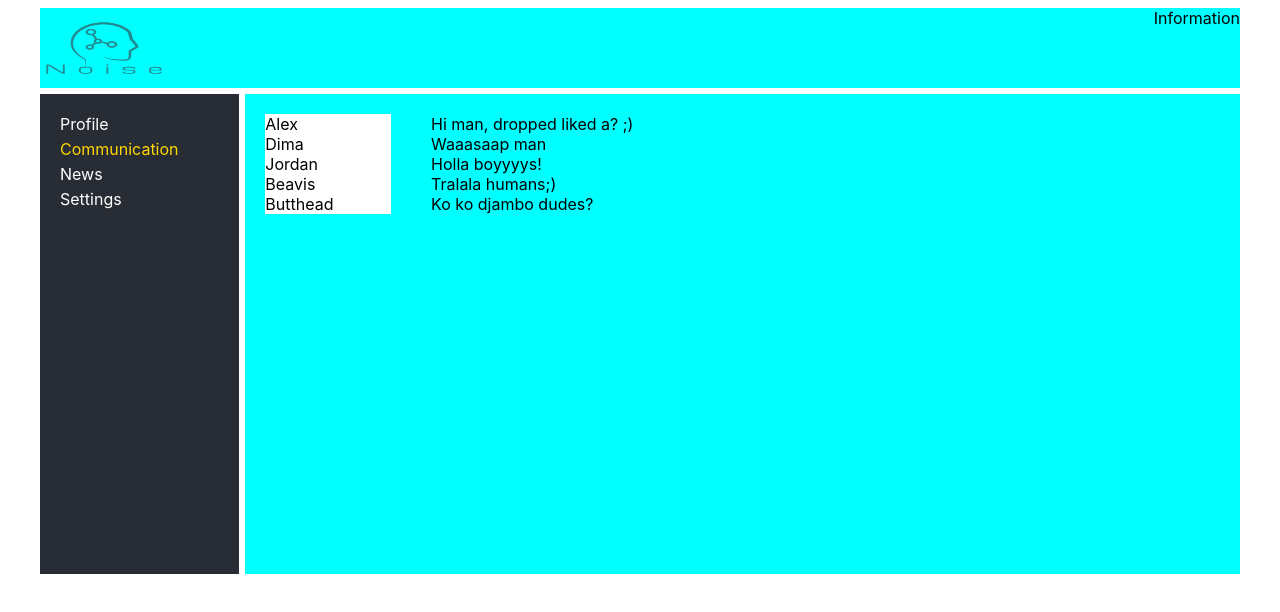
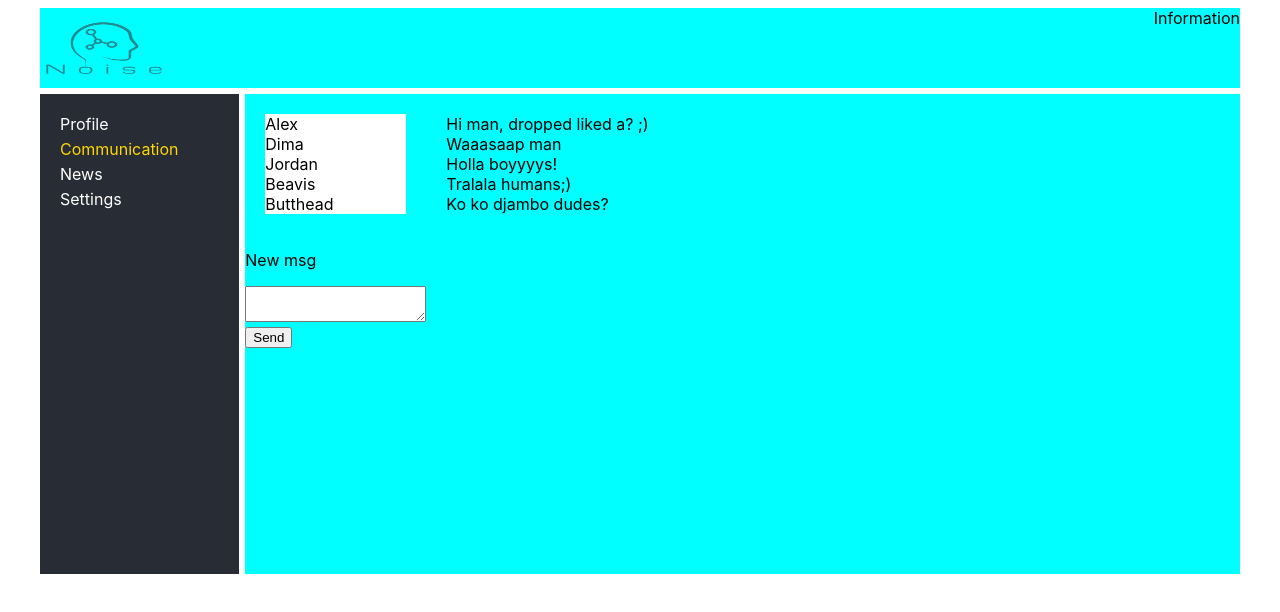
Before and after one commit to alexeykiruhin/noise, a React (Create React App) app: page /communication in a window 1280 px wide. Shown: the top 612 px of the page. Built offline with nearby package versions, Linux system fonts and the light colour scheme.

Commit message:
fck my brain, not work subscribe - observer dont work textarea changeValue

```diff
--- a/src/components/App.jsx
+++ b/src/components/App.jsx
@@ -5,44 +5,43 @@ import Profile from './Profile/Profile';
 import News from './News/News';
 import Settings from './Settings/Settings';
 import './App.css';
-import { Route, BrowserRouter } from 'react-router-dom';
+import { Route } from 'react-router-dom';
 import Communication from "./Communication/Communication";
 
 class App extends Component {
     constructor(props) {
         super(props);
-        this.messages = props.AppState.messages;
-        console.log(this.messages);
-        this.names = props.AppState.names;
-        this.posts = props.AppState.posts;
+        this.profilePage = props.state.profilePage;
+        this.communication = props.state.communication;
+        this.addPost = props.addPost;
+        this.changeValue = props.changeValue;
     }
 
     render() {
         return (
-            <BrowserRouter>
             <div className="app-wrapper">
                 <Header/>
                 <Navbar/>
                 <div className="app-wrapper-content">
+
                     <Route
                         exact
                         path='/profile'
-                            render={(props) => <Profile {...props} posts={this.posts}/>}
+                        render={(props) => <Profile {...props} profilePage={this.profilePage} addPost={this.addPost} changeValue={this.changeValue} />}
                     />
-                        <Route
-                            exact
-                            path='/'
-                            render={(props) => <Profile {...props} posts={this.posts}/>}
-                        />
+                    {/*<Route*/}
+                    {/*    exact*/}
+                    {/*    path='/'*/}
+                    {/*    render={(props) => <Profile {...props} profilePage={this.profilePage} addPost={this.addPost} changeValue={this.changeValue} />}*/}
+                    {/*/>*/}
                     <Route
                         path='/communication'
-                            render={(props) => <Communication {...props} messages={this.messages} names={this.names} />}
+                        render={(props) => <Communication {...props} communication={this.communication} />}
                     />
                     <Route exact path='/news' component={News}/>
                     <Route exact path='/settings' component={Settings}/>
                 </div>
             </div>
-            </BrowserRouter>
         );
     }
 }
--- a/src/components/Communication/Communication.jsx
+++ b/src/components/Communication/Communication.jsx
@@ -7,8 +7,14 @@ import Messages from "./Messages/Messages";
 class Communication extends Component {
     constructor(props) {
         super(props);
-        this.messages = props.messages;
-        this.names = props.names;
+        this.messages = props.communication.messages;
+        this.names = props.communication.names;
+        this.handleNewMsg = this.handleNewMsg.bind(this);
+    }
+
+    handleNewMsg() {
+        let text =
+            alert('hi');
     }
 
     render() {
@@ -16,6 +22,12 @@ class Communication extends Component {
             <div className={css.communication}>
                 <Dialogs names={this.names}/>
                 <Messages messages={this.messages}/>
+                <div className={css.newMsg}>
+                    <p>New msg</p>
+                    <textarea> </textarea>
+                    <br/>
+                    <button onClick={this.handleNewMsg}>Send</button>
+                </div>
             </div>
         );
     }
--- a/src/components/Communication/Communication.module.css
+++ b/src/components/Communication/Communication.module.css
@@ -2,3 +2,7 @@
     display: grid;
     grid-template-columns: 2fr 10fr;
 }
+
+.newMsg {
+
+}
--- a/src/components/Profile/MyPosts/MyPosts.jsx
+++ b/src/components/Profile/MyPosts/MyPosts.jsx
@@ -1,26 +1,40 @@
 import React, {Component} from 'react';
 import css from './MyPosts.module.css';
 import Post from "./Post/Post";
-import Dialog from "../../Communication/Dialogs/Dialog/Dialog";
-import Message from "../../Communication/Messages/Message/Message";
 
 
 class MyPosts extends Component {
     constructor(props) {
         super(props);
-        this.posts = props.posts;
+        this.posts = props.profilePage.posts;
+        this.value = props.profilePage.value;
+        this.addPost = props.addPost;
+        this.changeValue = props.changeValue;
+        this.handleChange = this.handleChange.bind(this);
+        this.handleAddPost = this.handleAddPost.bind(this);
+    }
+
+
+    handleAddPost() {
+        this.addPost();
+    }
+
+
+    handleChange(e) {
+        let text = e.target.value;
+        this.changeValue(text);
     }
 
     render() {
-        const listPost = this.posts.map(post => <Post msg={post} id={this.posts.indexOf(post)}/>);
+        const listPost = this.posts.map(post => <Post msg={post.text} id={post.id} />);
         return (
             <div className={css.postWrapper}>
                 <h3>My posts</h3>
                 <div className={css.newPost}>
                     <p>New post</p>
-                    <textarea> </textarea>
+                    <textarea value={this.value} onChange={this.handleChange} />
                     <br/>
-                    <button>Post</button>
+                    <button onClick={this.handleAddPost}>Post</button>
                 </div>
                 <div className={css.posts}>
                     {listPost}
--- a/src/components/Profile/Profile.jsx
+++ b/src/components/Profile/Profile.jsx
@@ -6,14 +6,16 @@ import ProfileInfo from "./ProfileInfo/ProfileInfo";
 class Profile extends Component {
     constructor(props) {
         super(props);
-        this.posts = props.posts;
+        this.profilePage = props.profilePage;
+        this.addPost = props.addPost;
+        this.changeValue = props.changeValue;
     }
 
     render() {
         return (
             <div className={css.profile}>
-                <ProfileInfo/>
-                <MyPosts posts={this.posts}/>
+                <ProfileInfo />
+                <MyPosts profilePage={this.profilePage} addPost={this.addPost} changeValue={this.changeValue}/>
             </div>
         );
     }
--- a/src/index.js
+++ b/src/index.js
@@ -2,11 +2,20 @@ import React from 'react';
 import ReactDOM from 'react-dom';
 import './index.css';
 import App from './components/App';
+import state, {addPost, changeValue, subscribe} from "./state/state";
+import {BrowserRouter} from "react-router-dom";
 import * as serviceWorker from './serviceWorker';
-import state from './state/state';
 
+let reRender = () => {
+    ReactDOM.render(
+        <BrowserRouter>
+            <App state={state} addPost={addPost} changeValue={changeValue}/>
+        </BrowserRouter>, document.getElementById('root')
+    );
+};
 
-ReactDOM.render(<App AppState={state}/>, document.getElementById('root'));
+reRender(state);
+subscribe(reRender);
 
 // If you want your app to work offline and load faster, you can change
 // unregister() to register() below. Note this comes with some pitfalls.
--- a/src/state/state.js
+++ b/src/state/state.js
@@ -1,4 +1,17 @@
+let reRender = () => console.log('state changed');
+
 let state = {
+    profilePage: {
+        posts: [
+            {id: 0, text: 'Hi man, dropped liked a? ;)'},
+            {id: 1, text: 'Waaasaap man'},
+            {id: 2, text: 'Holla boyyyys!'},
+            {id: 3, text: 'Tralala humans;)'},
+            {id: 4, text: 'Ko ko djambo dudes?'}
+        ] ,
+        value: ''
+    },
+    communication: {
         names: [
             {id: 0, name: 'Alex'},
             {id: 1, name: 'Dima'},
@@ -6,13 +19,6 @@ let state = {
             {id: 3, name: 'Beavis'},
             {id: 4, name: 'Butthead'}
         ],
-    posts: [
-        'Hi man, dropped liked a? ;)',
-        'Waaasaap man',
-        'Holla boyyyys!',
-        'Tralala humans;)',
-        'Ko ko djambo dudes?'
-    ] ,
         messages: [
             'Hi man, dropped liked a? ;)',
             'Waaasaap man',
@@ -20,6 +26,25 @@ let state = {
             'Tralala humans;)',
             'Ko ko djambo dudes?'
         ]
+    }
 };
 
-export default state
+window.state = state;
+
+export const addPost = () => {
+    let newPost = {id: 5, text: state.profilePage.value};
+    state.profilePage.posts.push(newPost);
+    state.profilePage.value = '';
+    reRender(state);
+};
+
+export const changeValue = (text) => {
+    state.profilePage.value = text;
+    reRender(state);
+};
+
+export const subscribe = (observer) => {
+    reRender = observer;
+};
+
+export default state;
```
Lines whose indentation alone changed are shown as unchanged.
